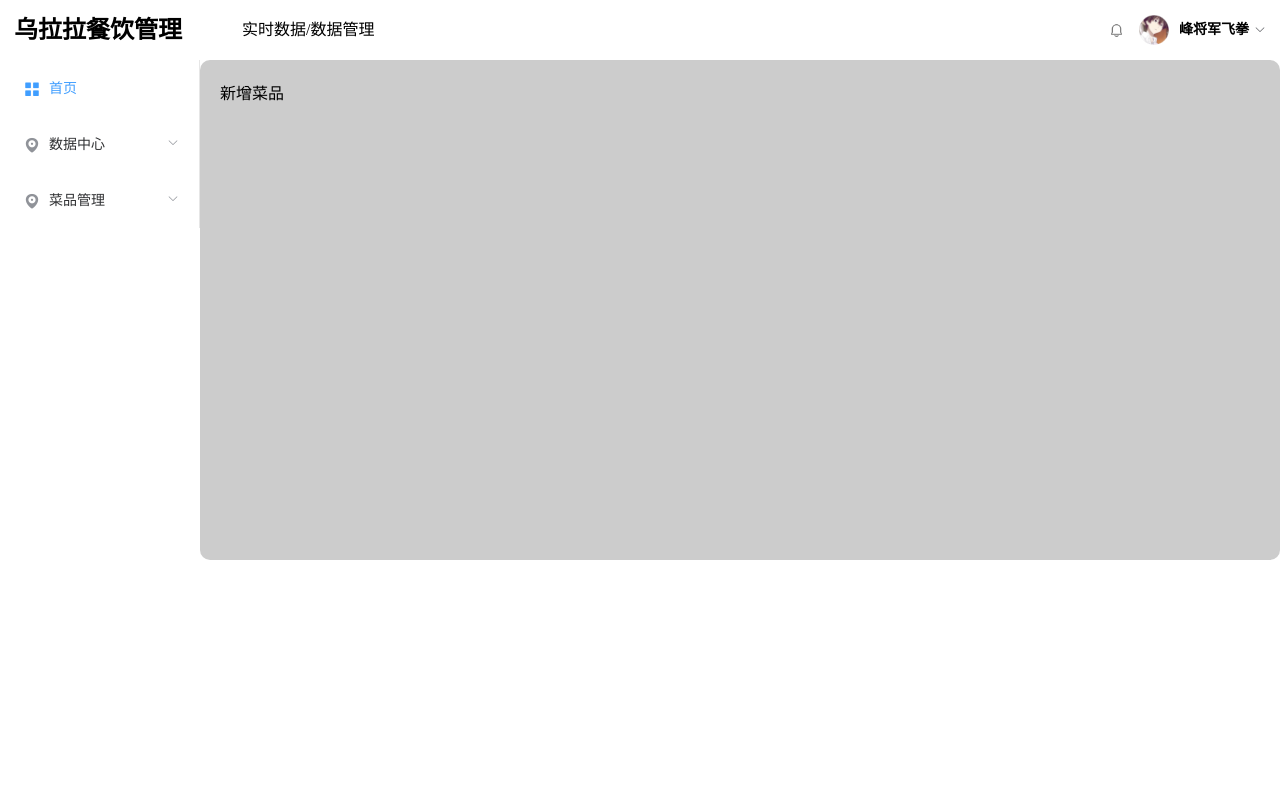
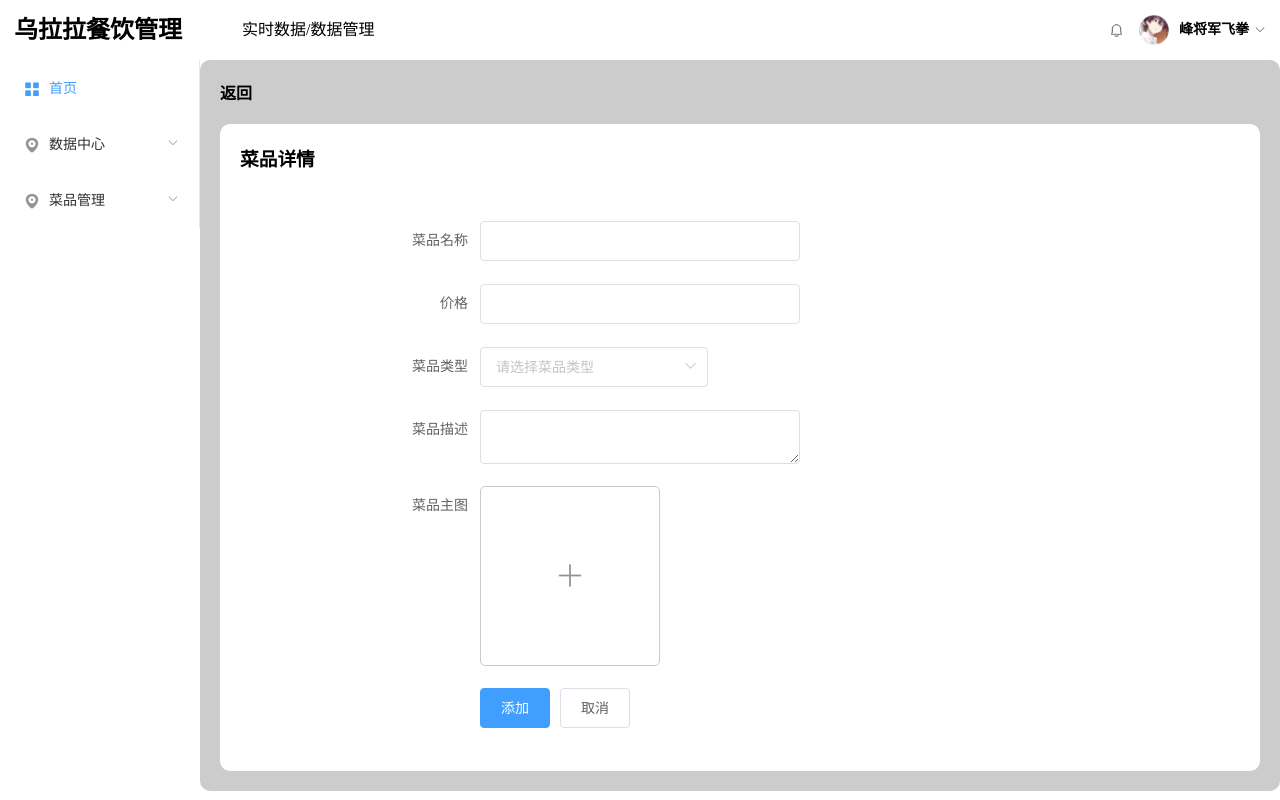
Before and after one commit to bo-ddd/wulala-restaurant-cms, a Vue app: page /foodadd in a window 1280 px wide. Built offline with nearby package versions, Linux system fonts and the light colour scheme.

Commit message:
上传菜品接口调试完成

```diff
--- a/src/views/MerchandiseManagement/FoodAdd.vue
+++ b/src/views/MerchandiseManagement/FoodAdd.vue
@@ -1,3 +1,135 @@
+<script>
+import { foodAdd } from '@/api/api'
+export default {
+    data() {
+        return {
+            imageUrl: '',
+            form: {
+                foodType: '', //菜肴类型 1：菜 2：粥
+                foodName: '', //菜肴名称
+                description: '', //菜肴描述
+                bannerUrl: '',
+                price: '',
+            }
+        }
+    },
+
+    methods: {
+        upload: function () {
+            let addfood = this.form
+            console.log(addfood);
+            foodAdd(
+                addfood
+            ).then(res => {
+                console.log(res);
+            })
+
+        },
+
+
+        handleAvatarSuccess(res, file) {
+            this.imageUrl = URL.createObjectURL(file.raw);
+            this.form.bannerUrl = res.data.url
+            console.log(this.form.bannerUrl);
+        },
+        beforeAvatarUpload(file) {
+            const isPNG = file.type === 'image/png';
+            const isLt1M = file.size / 1024 / 1024 < 1;
+
+            if (!isPNG) {
+                this.$message.error('上传头像图片只能是 PNG 格式!');
+            }
+            if (!isLt1M) {
+                this.$message.error('上传头像图片大小不能超过 1MB!');
+            }
+            return isPNG && isLt1M;
+        }
+    }
+}
+</script>
 <template>
-    <div>新增菜品</div>
+    <div>
+        <h4>返回</h4>
+        <div class="box">
+            <h3>菜品详情</h3>
+            <div class="box-content">
+                <el-form ref="form" :model="form" label-width="80px">
+                    <el-form-item label="菜品名称">
+                        <el-input v-model="form.foodName"></el-input>
+                    </el-form-item>
+                    <el-form-item label="价格">
+                        <el-input v-model="form.price"></el-input>
+                    </el-form-item>
+                    <el-form-item label="菜品类型">
+                        <el-select v-model="form.foodType" placeholder="请选择菜品类型">
+                            <el-option label="菜" value="1"></el-option>
+                            <el-option label="粥" value="2"></el-option>
+                        </el-select>
+                    </el-form-item>
+
+
+                    <el-form-item label="菜品描述">
+                        <el-input type="textarea" v-model="form.description"></el-input>
+                    </el-form-item>
+                    <el-form-item label="菜品主图">
+                        <el-upload class="avatar-uploader" action="api/upload/food" :show-file-list="false"
+                            :on-success="handleAvatarSuccess" :before-upload="beforeAvatarUpload">
+                            <img v-if="imageUrl" :src="imageUrl" class="avatar">
+                            <i v-else class="el-icon-plus avatar-uploader-icon"></i>
+                        </el-upload>
+                    </el-form-item>
+                    <el-form-item>
+                        <el-button type="primary" @click="upload()">添加</el-button>
+                        <el-button>取消</el-button>
+                    </el-form-item>
+                </el-form>
+            </div>
+        </div>
+    </div>
 </template>
+<style scoped>
+.box-content {
+    margin-top: 50px;
+    width: 400px;
+    margin-left: 160px;
+}
+
+.box {
+    margin-top: 20px;
+    padding: 20px;
+    background-color: white;
+    border-radius: 10px;
+}
+
+::v-deep .el-upload {
+    border: 1px solid #ccc;
+    border-radius: 5px;
+}
+
+.avatar-uploader .el-upload {
+    border: 1px dashed #d9d9d9;
+    border-radius: 6px;
+    cursor: pointer;
+    position: relative;
+    overflow: hidden;
+}
+
+.avatar-uploader .el-upload:hover {
+    border-color: #409EFF;
+}
+
+.avatar-uploader-icon {
+    font-size: 28px;
+    color: #8c939d;
+    width: 178px;
+    height: 178px;
+    line-height: 178px;
+    text-align: center;
+}
+
+.avatar {
+    width: 178px;
+    height: 178px;
+    display: block;
+}
+</style>
```
Also changed, not shown: src/api/api.js (+7 -3 lines), src/assets/images/fooddzx.png (added).
